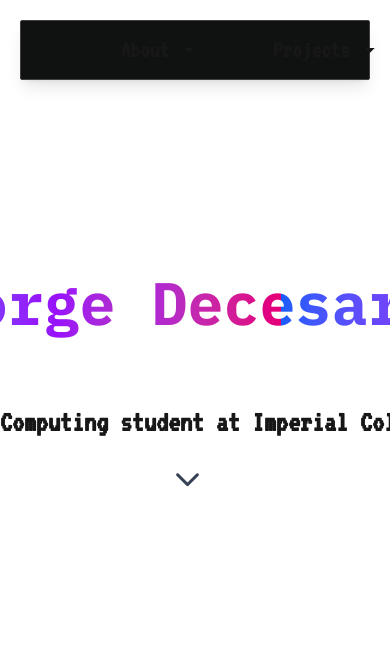
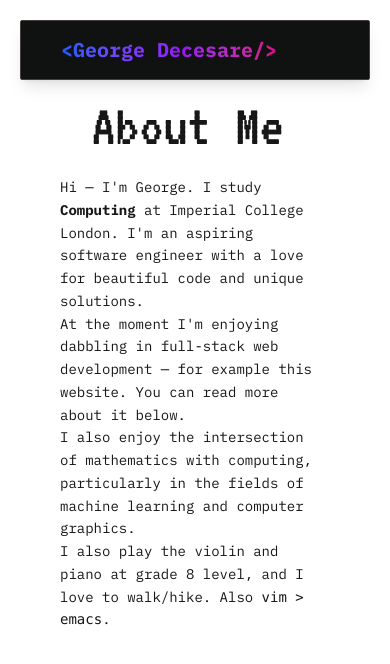
Before and after one commit to georgedecesare/decesare-dev, a Next.js app: page / in a window 390 px wide. Shown: the top 664 px of the page. Built offline with nearby package versions, Linux system fonts and the light colour scheme.

Commit message:
Feat: mobile-first responsiveness (pain)

```diff
--- /dev/null
+++ b/src/app/_script/hooks.ts
@@ -0,0 +1,22 @@
+import { useEffect, useState } from 'react';
+
+const maxMobileWidth = 768; // Define the maximum width for mobile devices
+
+const useIsMobile = () => {
+  const [isMobile, setIsMobile] = useState(true);
+
+  useEffect(() => {
+    const handleResize = () => {
+      setIsMobile(window.screen.width <= maxMobileWidth);
+    };
+
+    handleResize(); // Set initial value
+
+    window.addEventListener('resize', handleResize);
+    return () => window.removeEventListener('resize', handleResize);
+  }, []);
+
+  return isMobile;
+};
+
+export { useIsMobile };
--- a/src/app/globals.css
+++ b/src/app/globals.css
@@ -29,7 +29,6 @@
 
 body {
   scrollbar-gutter: stable;
-  overflow-y: hidden; /* Prevent scrolling until animations are complete */
   background: var(--background);
   color: var(--foreground);
   font-family: Arial, Helvetica, sans-serif;
--- a/src/app/nav.tsx
+++ b/src/app/nav.tsx
@@ -4,13 +4,15 @@
 export default function Nav() {
   return (
     <header
+      className="fixed top-0 left-0 z-40 flex flex-row w-full px-5 pt-5 mx-auto"
+    >
+      <div
         id="navbar"
-      className="fixed top-0 z-40 flex flex-row gap-10 h-15
-        w-[calc(100%-2.5rem)] pr-10 items-center mx-5 mt-5 invisible
-        font-terminal rounded-xs bg-nav shadow-lg border-1 border-stone-700"
+        className="flex-1 flex flex-row gap-10 h-15 items-center font-terminal
+          rounded-xs bg-nav shadow-lg border-1 border-stone-700 md:invisible"
       >
         <div id="logo" className="ml-10 text-xl"></div>
-      <div id="navlinks" className="flex flex-row gap-10">
+        <div id="navlinks" className="flex-row gap-10 hidden md:flex">
           <Navlink title="About">
             CV/Resumé
             <br />
@@ -27,6 +29,7 @@
             <Link href="mailto:george@decesare.dev">Email</Link>
           </Navlink>
         </div>
+      </div>
     </header>
   );
 }
--- a/src/app/page.tsx
+++ b/src/app/page.tsx
@@ -13,31 +13,42 @@
 import Link from 'next/link';
 import Card from './card';
 import matterScript from './_script/matter';
+import { useIsMobile } from './_script/hooks';
 
 export default function Home() {
   const gradient =
     'bg-gradient-to-r bg-clip-text text-transparent from-blue-600 via-purple-600 to-pink-600';
 
+  const isMobile = useIsMobile();
+
   useGSAP(() => {
+    const animations = () => {
+      if (!isMobile) {
         setup();
         smoothScroll();
         scrollTrigger();
         animateText();
-  });
+        matterScript();
+      }
+    };
+    document.fonts.ready.then(animations);
+  }, [isMobile]);
+
   useEffect(() => {
+    if (!isMobile) {
       window.addEventListener('resize', recomputeScrollAnimation);
       return () => {
         window.removeEventListener('resize', recomputeScrollAnimation);
       };
-  });
-  useEffect(() => {
-    matterScript();
-  });
+    }
+  }, [isMobile]);
+
   return (
     <main
       className="flex min-h-full flex-col items-center justify-center py-24
         relative main"
     >
+      <header className="hidden md:block">
         <div id="hero-logo" className="mt-[20vh] text-6xl">
           <div id="name-logo" className="text-inherit animate-popup opacity-0">
             <h1
@@ -74,6 +85,7 @@
           </div>
         </div>
         <div className="inline-block min-w-full min-h-[200px]"></div>
+      </header>
       <Section title="About Me">
         Hi &mdash; I&apos;m George. I study{' '}
         <Link
@@ -93,19 +105,24 @@
         walk/hike. Also <code>vim &gt; emacs</code>.
         <br />
       </Section>
-      <div className="relative mr-auto mt-50 aspect-square">
-        <div className="relative h-min">
-          <div className="matter absolute left-0 top-0 h-full box-content"></div>
+      <div className="relative mr-auto mt-10 md:mt-50 md:aspect-square">
+        <div className="relative h-min max-w-full">
+          <div className="matter absolute left-0 top-0 h-full hidden md:block"></div>
           <div
-            className="inline-block w-20 absolute left-0 top-0 h-full
-              box-content [text-orientation:upright] [writing-mode:vertical-lr]
-              font-terminal text-5xl font-black text-white ml-[50vw]"
+            className="md:inline-block md:w-20 md:absolute md:left-0 md:top-0
+              h-full font-terminal text-5xl font-black text-white md:ml-[50vw]"
           >
-            <h1 className="projects-title">PROJECTS</h1>
+            <h1
+              className="text-center md:text-current projects-title capitalize
+                md:[text-orientation:upright] md:[writing-mode:vertical-lr]"
+            >
+              Projects
+            </h1>
           </div>
           <div
-            className="flex flex-row gap-10 pl-30 projects items-start
-              justify-start w-min"
+            className="flex flex-col mt-5 md:mt-0 md:flex-row gap-10 md:pl-30
+              projects items-center md:items-start md:justify-start w-screen
+              md:w-min"
           >
             <Card>
               Lorem ipsum dolor sit amet, consectetur adipiscing elit. Sed
--- a/src/app/section.tsx
+++ b/src/app/section.tsx
@@ -10,27 +10,27 @@
 }: React.PropsWithChildren<SectionProps>) {
   return (
     <section
-      className="px-10 flex flex-row w-full xl:max-w-[90%] 2xl:max-w-[70%]
-        invisible"
+      className="px-15 md:px-10 flex flex-col md:flex-row max-w-full
+        xl:max-w-[90%] 2xl:max-w-[70%] md:invisible"
     >
-      <div className="h-full py-1 pb-20">
+      <div className="h-full py-1 pb-20 hidden md:block">
         <LeftBraceIcon />
       </div>
       <div
-        className="flex flex-col font-terminal text-6xl justify-center ml-[-20]
-          lg:text-8xl flex-1/3"
+        className="flex flex-col font-terminal text-6xl justify-center
+          md:ml-[-20] lg:text-8xl flex-1/3"
       >
-        <h1 className="text-end pb-20">{title}</h1>
+        <h1 className="text-center md:text-end md:pb-20">{title}</h1>
       </div>
       <div className="flex items-center flex-2/3 3xl:flex-1/3">
         <p
-          className="pl-10 font-mono text-sm xl:text-md w-full pt-20 font-light
-            leading-relaxed"
+          className="mt-5 md:pl-10 font-mono text-sm xl:text-md w-full md:pt-20
+            font-light leading-relaxed"
         >
           {children}
         </p>
       </div>
-      <div className="h-full py-1 pt-20">
+      <div className="h-full py-1 pt-20 hidden md:block">
         <RightBraceIcon />
       </div>
     </section>
--- /dev/null
+++ b/src/app/test/page.tsx
@@ -0,0 +1,3 @@
+export default function TestPage() {
+  return <main>This is a test</main>;
+}
```
Lines whose indentation alone changed are shown as unchanged.
